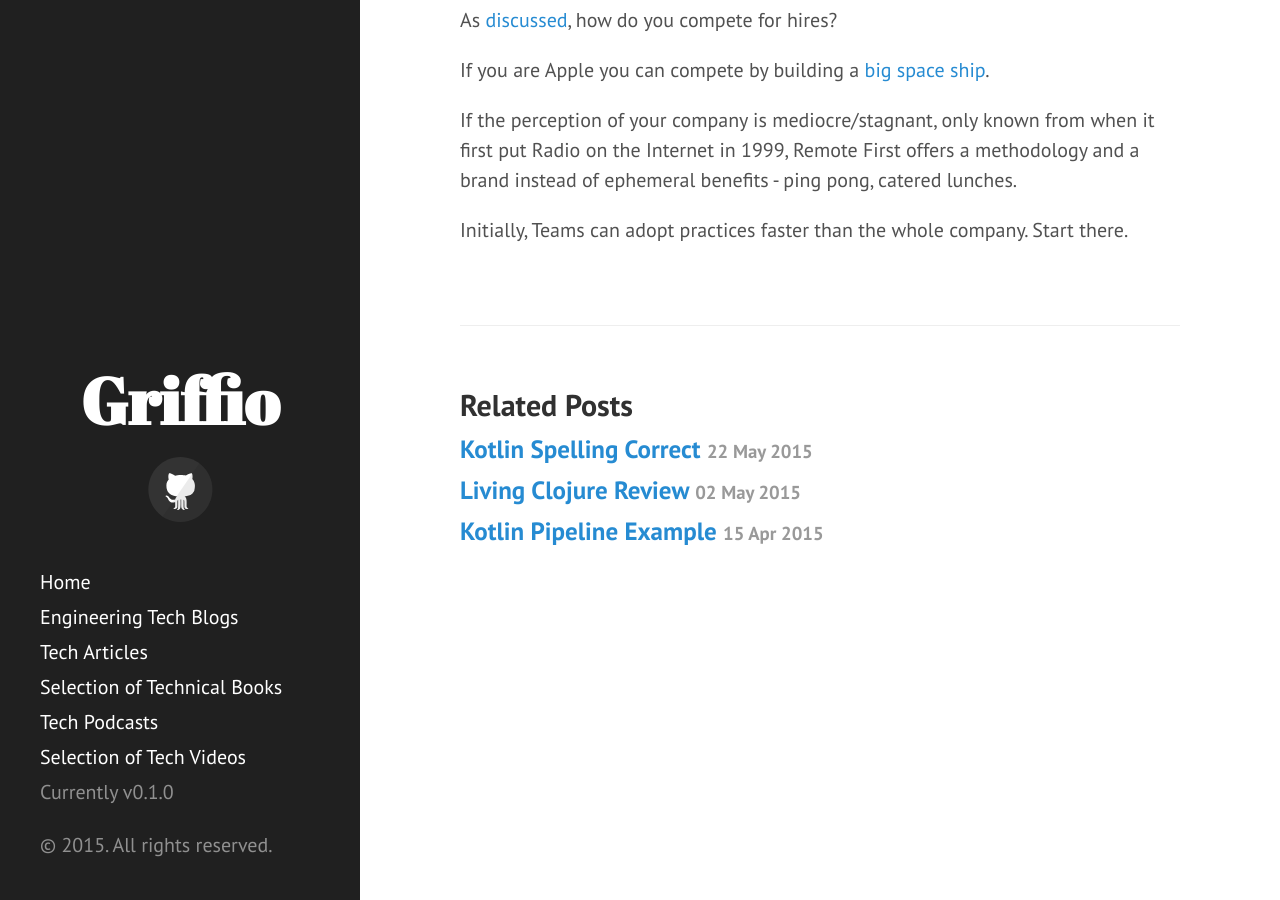
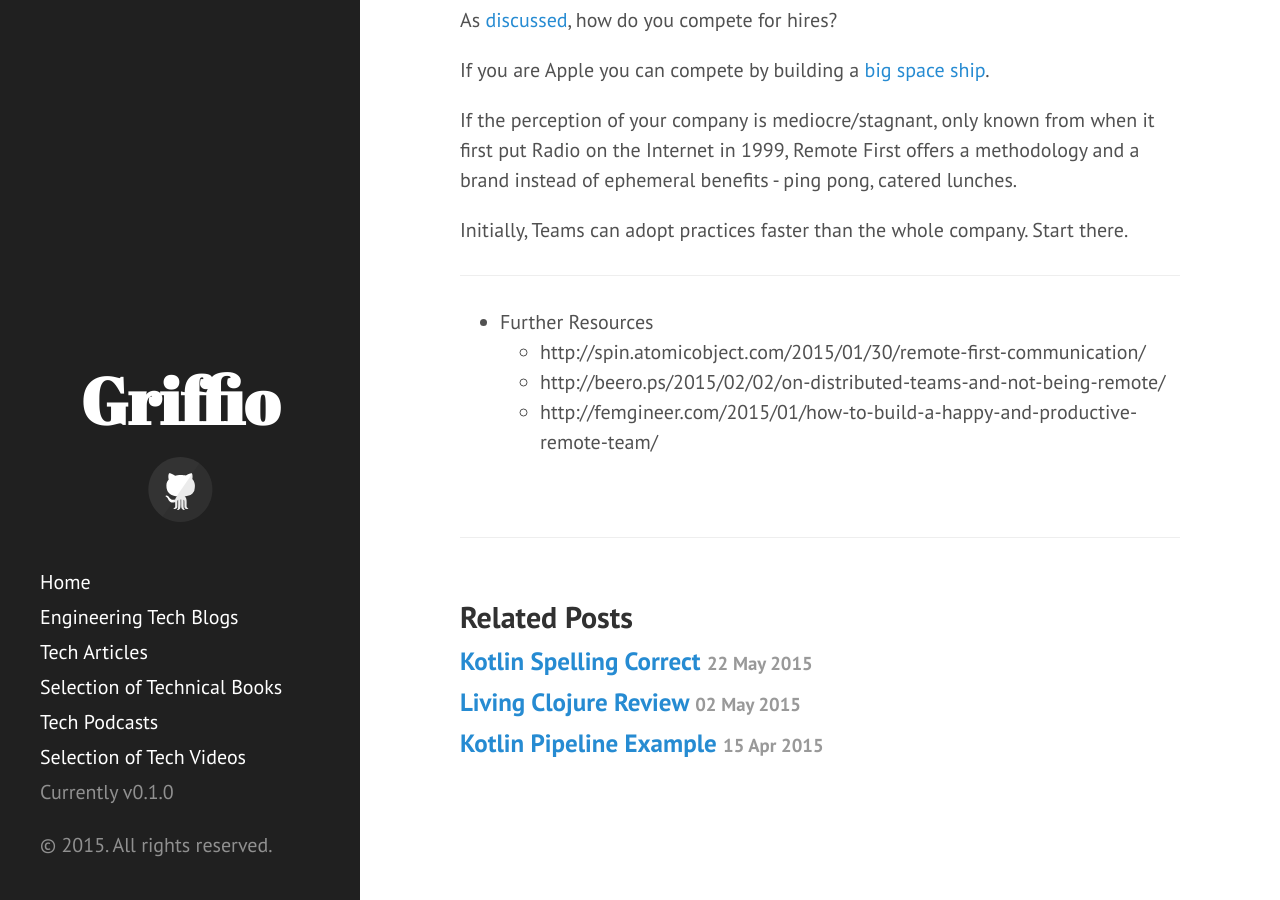
Before and after one commit to griffio/griffio.github.io, a Jekyll site: the page built from _posts/2015-06-12-Remote-First.md, in a window 1280 px wide and 900 px high, scrolled down 2148 px. Built offline with Jekyll 4.4.1, drawn with Linux system fonts in a browser that asks for light colours; nearby versions of some CDN libraries.

Commit message:
Update 2015-06-12-Remote-First.md

```diff
--- a/_posts/2015-06-12-Remote-First.md
+++ b/_posts/2015-06-12-Remote-First.md
@@ -69,3 +69,10 @@ If you are Apple you can compete by building a [big space ship](http://www.cuper
 If the perception of your company is mediocre/stagnant, only known from when it first put Radio on the Internet in 1999, Remote First offers a methodology and a brand instead of ephemeral benefits - ping pong, catered lunches.
 
 Initially, Teams can adopt practices faster than the whole company. Start there.
+
+___
+
+* Further Resources
+  * http://spin.atomicobject.com/2015/01/30/remote-first-communication/
+  * http://beero.ps/2015/02/02/on-distributed-teams-and-not-being-remote/
+  * http://femgineer.com/2015/01/how-to-build-a-happy-and-productive-remote-team/
```
